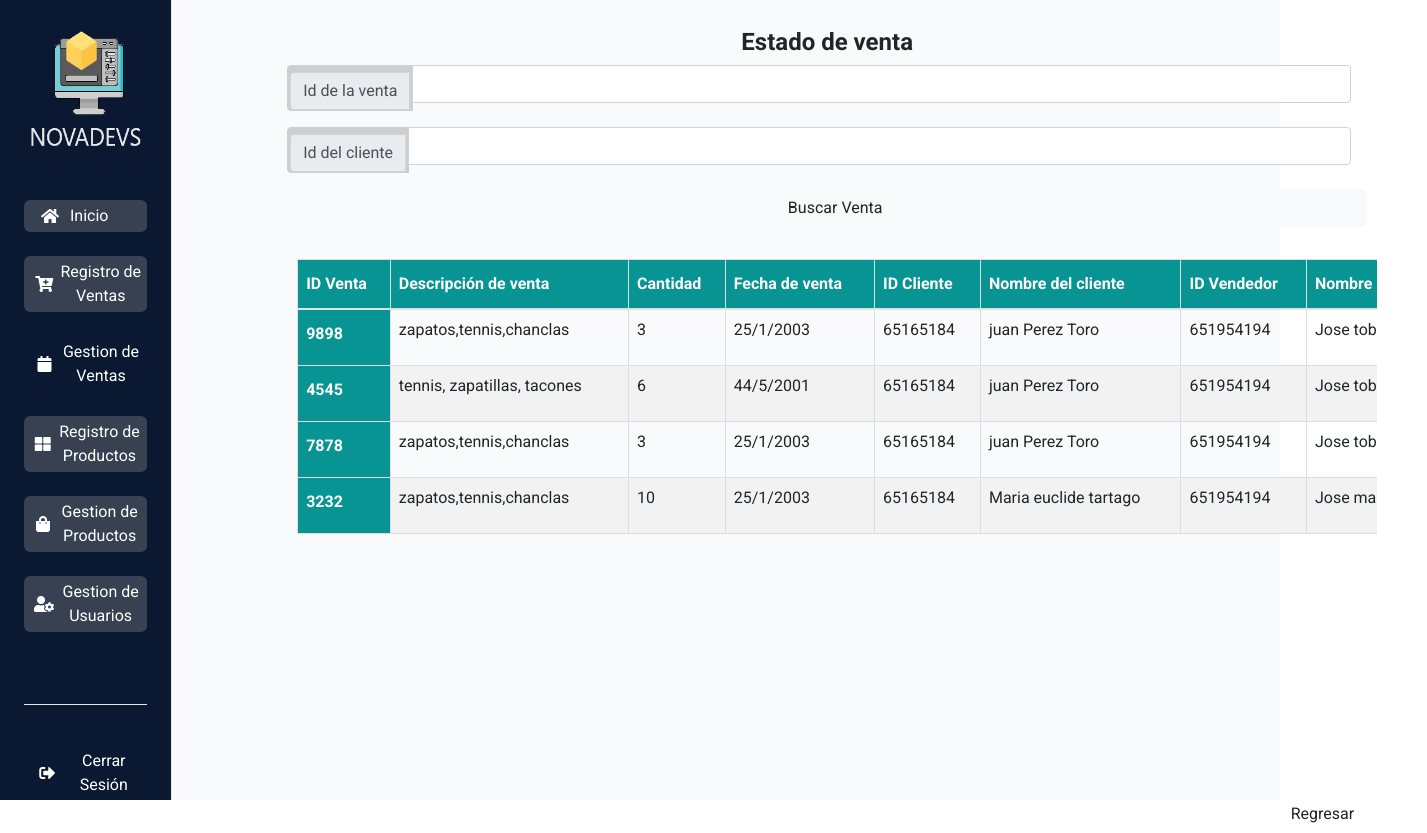
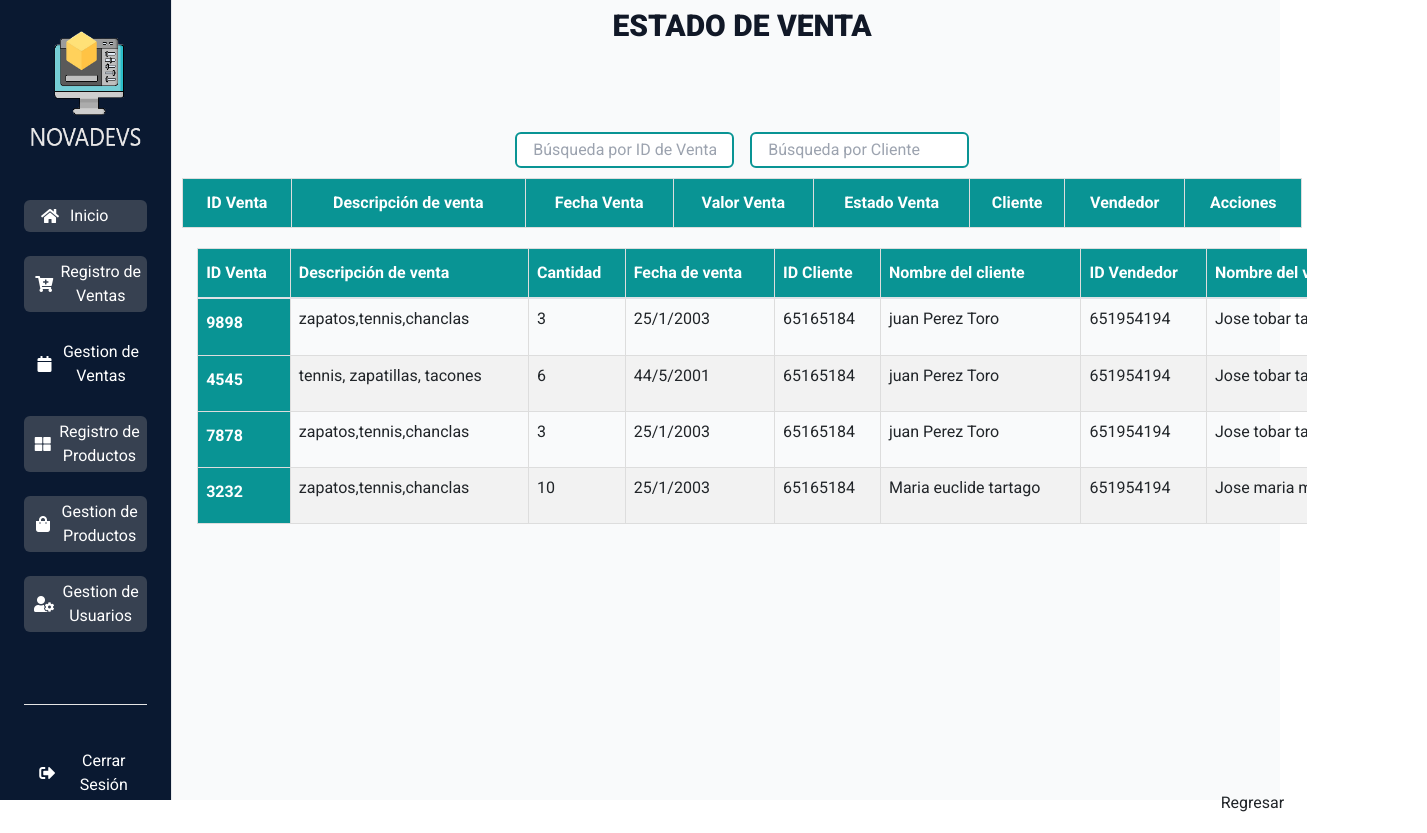
Before and after one commit to NovaDevs-MinTIC/NovaDevs, a React (Create React App) app: page /BuscarActualizarVentas in a window 1280 px wide. Shown: the whole page, 1427 px wide, since content can reach past the window. Built offline with nearby package versions, Linux system fonts and the light colour scheme.

Commit message:
Se hacen algunas modificaciones en la pagina de busqueda de ventas

```diff
--- a/src/App.css
+++ b/src/App.css
@@ -14,19 +14,6 @@
 
 .bg-novablue{
   background-color: #099494;
-}
-
-.margin-20{
-  text-align: center;
-  margin: 20px;
-}
-
-.form-footer{
-  display: flex;
-}
-
-.pinky{
-  background-color: pink;
 }
 
 .tamaño-logo{
--- a/src/pages/BuscarActualizarVentas.jsx
+++ b/src/pages/BuscarActualizarVentas.jsx
@@ -1,29 +1,54 @@
-import Buscadores from 'components/Buscadores'
 import React from 'react'
 import DataVentas from 'components/DataVentas'
 
 
 const BuscarActualizarVentas = () => {
     return (
-        <div className="contenedorVentas">
 
-        <div className="container">
+        <div className="h-full w-full">
 
             {/*Título*/}
-            <div className="container">
-                <h1 className="h1__titBuscarActulizarVentas mt-2">
-                    Estado de venta
-                </h1>
+            <div className='flex flex-col w-full mt-2'>
+                <h2 className='text-3xl font-extrabold text-gray-900 text-center'>
+                ESTADO DE VENTA
+                </h2>
+            </div>
+            {/*Barras de búsqueda para la tabla */}
+            <div className='flex flex-row items-center justify-center w-full mt-20'>
+                <input
+                placeholder='Búsqueda por ID de Venta'
+                className='border-2 border-novablue mx-2 px-3 py-1 self-start rounded-md focus:outline-none focus:border-gray-500'
+                />
+                <input
+                placeholder='Búsqueda por Cliente'
+                className='border-2 border-novablue mx-2 px-3 py-1 self-start rounded-md focus:outline-none focus:border-gray-500'
+                />
             </div>
 
-            {/*Barras de búsqueda para la tabla (Cuestionandome donde debería ser posicionado*/}
-            <div className="container">
-                <div className="input-group mb-3">
-                    <Buscadores texto="Id de la venta" />
-                    <Buscadores texto="Id del cliente" />
-                    <button type="button align-right" className="btn btn-light mb-3 ml-3 col col inline " aria-pressed="false">Buscar Venta</button>
-                </div>
+            {/* NUEVA TABLA DE VENTAS */}
+
+            <div className="w-full flex flex-wrap">
+                <table className="tabla">
+                    <thead>
+                        <tr>
+                            <th className="text-center">ID Venta</th>
+                            <th className="text-center">Descripción de venta</th>
+                            <th className="text-center">Fecha Venta</th>
+                            <th className="text-center">Valor Venta</th>
+                            <th className="text-center">Estado Venta</th>
+                            <th className="text-center">Cliente</th>
+                            <th className="text-center">Vendedor</th>
+                            <th className="text-center">Acciones</th>
+                        </tr>
+                    </thead>
+                    <tbody>
+
+                    </tbody>
+                </table>
             </div>
+
+
+
 
             {/*Contenedor de la tabla de Buscar y actualizar venta*/}
             <div className="container">
@@ -37,7 +62,6 @@ const BuscarActualizarVentas = () => {
                 <button type="button" className="btn">Regresar</button>
             </div>
         </div>
-        </div>
     )
 }
 
--- a/src/pages/Ventas.jsx
+++ b/src/pages/Ventas.jsx
@@ -11,20 +11,20 @@ const Ventas = () => {
                     </h2>
                 </div>
                 <form className='mt-4 space-y-6'>
-                    <div className="grid grid-cols-6">
+                    <div className="w-full flex flex-wrap">
                         <div >
                             <label className="mx-3 block uppercase tracking-wide text-gray-700 font-bold mb-2">ID Venta</label>
                             <input
                             placeholder='ID Venta'
                             type="text"
-                            className='border-2 border-novablue mx-2 px-1 py-1 self-start rounded-md focus:outline-none focus:border-gray-500'
+                            className='border-2 border-novablue mx-2 px-3 py-1 self-start rounded-md focus:outline-none focus:border-gray-500'
                             />
                         </div>
                         <div>
                             <label className="mx-3 block uppercase tracking-wide text-gray-700 font-bold mb-2">Fecha Venta</label>
                             <input
                             type="date"
-                            className='border-2 border-novablue mx-2 px-2 py-1 self-start rounded-md focus:outline-none focus:border-gray-500'
+                            className='border-2 border-novablue mx-2 px-3 py-1 self-start rounded-md focus:outline-none focus:border-gray-500'
                             />
                         </div>
                         <div>
@@ -32,7 +32,7 @@ const Ventas = () => {
                             <input
                             type="text"
                             placeholder='Cliente'
-                            className='border-2 border-novablue mx-1 px-1 py-1 self-start rounded-md focus:outline-none focus:border-gray-500'
+                            className='border-2 border-novablue mx-2 px-3 py-1 self-start rounded-md focus:outline-none focus:border-gray-500'
                             />
                         </div>
                         <div>
@@ -40,7 +40,7 @@ const Ventas = () => {
                             <input
                             type="number"
                             placeholder='ID Cliente'
-                            className='border-2 border-novablue mx-2 px-1 py-1 self-start rounded-md focus:outline-none focus:border-gray-500'
+                            className='border-2 border-novablue mx-2 px-3 py-1 self-start rounded-md focus:outline-none focus:border-gray-500'
                             />
                         </div>
                         <div>
@@ -48,17 +48,17 @@ const Ventas = () => {
                             <input
                             type="text"
                             placeholder='Cliente'
-                            className='border-2 border-novablue mx-2 px-1 py-1 self-start rounded-md focus:outline-none focus:border-gray-500'
+                            className='border-2 border-novablue mx-2 px-3 py-1 self-start rounded-md focus:outline-none focus:border-gray-500'
                             />
                         </div>
-                        <div>
+                        {/* <div>
                             <label className="mx-3 block uppercase tracking-wide text-gray-700 font-bold mb-2">ID Vendedor</label>
                             <input
                             type="number"
                             placeholder='ID Vendedor'
-                            className='border-2 border-novablue mx-2 px-1 py-1 self-start rounded-md focus:outline-none focus:border-gray-500'
+                            className='border-2 border-novablue mx-2 px-3 py-1 self-start rounded-md focus:outline-none focus:border-gray-500'
                             />
-                        </div>
+                        </div> */}
                     </div>
                 </form>
                 <h3 className="text-2xl font-extrabold text-gray-900 text-center mt-4 mb-2">Agregar Producto</h3>
--- a/src/pages/login.jsx
+++ b/src/pages/login.jsx
@@ -59,9 +59,9 @@ const Login = () => {
             <div>
               <button
                 type='submit'
-                className='group relative w-full flex justify-center py-2 px-4 border border-transparent text-sm font-medium rounded-md text-white bg-indigo-600 hover:bg-indigo-700 focus:outline-none focus:ring-2 focus:ring-offset-2 focus:ring-indigo-500'
+                className='group relative w-full flex justify-center py-2 px-4 border border-transparent text-sm font-medium rounded-md text-white bg-novablue hover:bg-indigo-700 focus:outline-none focus:ring-2 focus:ring-offset-2 focus:ring-indigo-500'
               >
-                <Link to='/ventas' className="text-white">Inicia sesión</Link>
+                <Link to='/Home' className="text-white">Inicia sesión</Link>
               </button>
             </div>
 
--- a/src/styles/App.scss
+++ b/src/styles/App.scss
@@ -11,10 +11,8 @@ $gray:#e7e9eb;
   display: flex;
 }
 .body{
-
   width:100vh;
   margin:0px;
-
 }
 
 ////------SIDEBAR---MENÚ LATERAL
```
